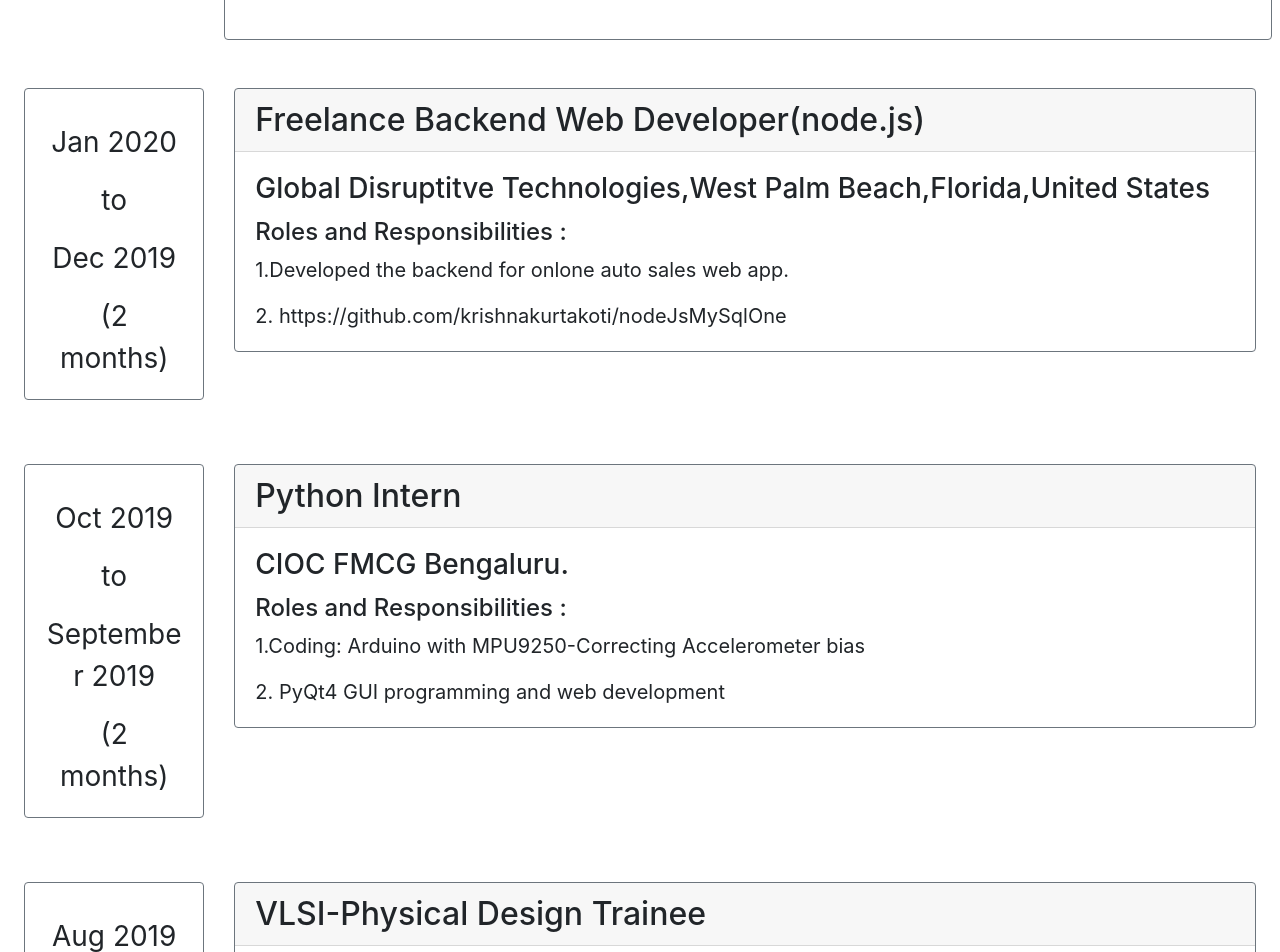
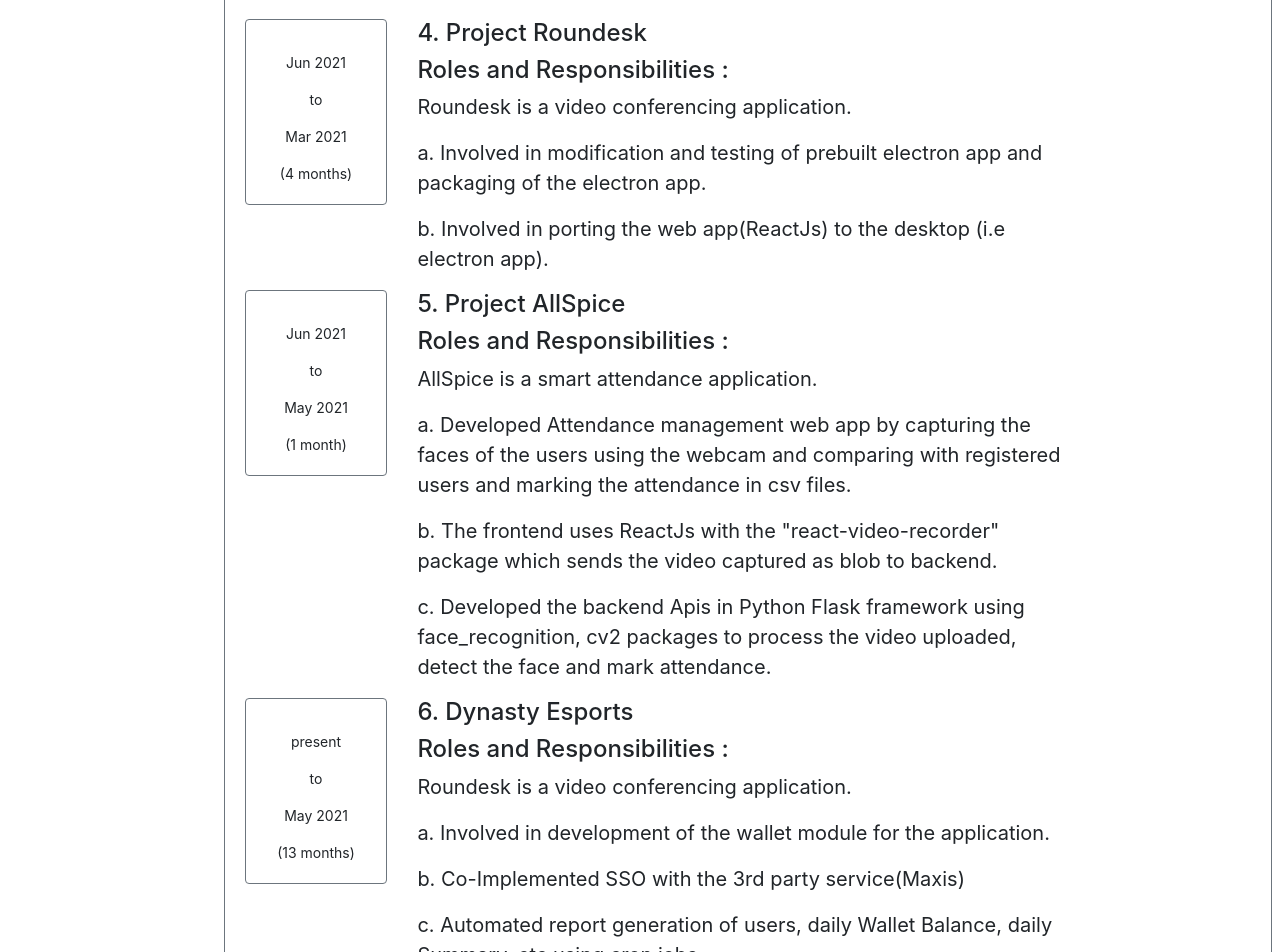
Before and after one commit to krishnakurtakoti/myProfileAngularOne, an Angular app: page / in a window 1280 px wide. Shown: the part 1800-2752 px from the top of the page. Built offline with nearby package versions, Linux system fonts and the light colour scheme.

Commit message:
Added the projects I worked on in ASZ Technologied Pvt. Ltd.

```diff
--- a/src/app/card-two/card-two.component.html
+++ b/src/app/card-two/card-two.component.html
@@ -21,13 +21,13 @@
     <!----  <span class="pull-right">$42</span> -->
   </div>
   <div class="col-sm-4">
-    <div  style="font-size:28px;color:black">+91 9606746385
+    <div style="font-size:28px;color:black">+91 9606746385
 
     </div>
-    <div  style="font-size:28px;color:black">+91 9845464690
+    <div style="font-size:28px;color:black">+91 9845464690
 
     </div>
-    <div  style="font-size:28px;color:black">
+    <div style="font-size:28px;color:black">
       080-23240599
     </div>
   </div>
@@ -43,7 +43,7 @@
 
         <p class="card-text" style="font-size:28px"> to </p>
         <p class="card-text" style="font-size:28px">Mar 2020</p>
-              <p class="card-text" style="font-size:28px"> (12 months)</p>
+        <p class="card-text" style="font-size:28px"> (28 months)</p>
 
       </div>
     </div>
@@ -61,7 +61,7 @@
             <div class="card border-secondary mb-3 text-center">
               <div class="card-body">
                 <h5 class="card-title"></h5>
-                    <p class="card-text" style="font-size:14px"> Present </p>
+                <p class="card-text" style="font-size:14px"> Mar 2021 </p>
 
                 <p class="card-text" style="font-size:14px"> to </p>
                 <p class="card-text" style="font-size:14px">Mar 2020</p>
@@ -76,9 +76,14 @@
             <h6 style="font-size:24px">1. Project Cycloan</h6>
 
             <h6 style="font-size:24px">Roles and Responsibilities :</h6>
-              <p class="card-text" style="font-size:20px"> a. Backend development of Cycloan project using the Nest.js framework, MongoDB database, mongoose models and queries, deployment in Elastic Compute Service (ECS) - Alibaba Cloud Compute Service. </p>
-              <p class="card-text" style="font-size:20px"> b. Integrating authentication service using Json tokens, integration with CRM module ( VTiger), Amazon Simple Notification Service (SNS),  BigchainDB - the blockchain database.</p>
-                <p class="card-text" style="font-size:20px"> c. Testing of the developed APIs in Postman and co-ordinating with the frontend team for integration.</p>
+            <p class="card-text" style="font-size:20px"> a. Backend development of Cycloan project using the Nest.js
+              framework, MongoDB database, mongoose models and queries, deployment in Elastic Compute Service (ECS) -
+              Alibaba Cloud Compute Service. </p>
+            <p class="card-text" style="font-size:20px"> b. Integrating authentication service using Json tokens,
+              integration with CRM module ( VTiger), Amazon Simple Notification Service (SNS), BigchainDB - the
+              blockchain database.</p>
+            <p class="card-text" style="font-size:20px"> c. Testing of the developed APIs in Postman and co-ordinating
+              with the frontend team for integration.</p>
           </div>
         </div>
         <div class="row mb-3">
@@ -104,11 +109,14 @@
             <p class="card-text" style="font-size:20px">
               This is a visualization project completed with Grafana and InfluxDB.
               The details are: </p>
-                    <p class="card-text" style="font-size:20px"> a. Grafana is dockerized and connected to InfluxDB provisioned in AliCloud as a service.</p>
+            <p class="card-text" style="font-size:20px"> a. Grafana is dockerized and connected to InfluxDB provisioned
+              in AliCloud as a service.</p>
             <p class="card-text" style="font-size:20px"> b. Writing to InfluxDB database with python scripts.</p>
-                    <p class="card-text" style="font-size:20px"> c. Grafana visualizations - Line Charts, Pie chart, World Map Panel.</p>
+            <p class="card-text" style="font-size:20px"> c. Grafana visualizations - Line Charts, Pie chart, World Map
+              Panel.</p>
             <p class="card-text" style="font-size:20px"> d. Building Grafana queries in SQL language with SQL team.</p>
-                    <p class="card-text" style="font-size:20px"> e. Running kubernetes cluster for the dockerized Grafana application.</p>
+            <p class="card-text" style="font-size:20px"> e. Running kubernetes cluster for the dockerized Grafana
+              application.</p>
           </div>
         </div>
 
@@ -134,17 +142,201 @@
             <h6 style="font-size:24px"> Roles and Responsibilities :</h6>
 
             <p class="card-text" style="font-size:20px">
-Devops - Developed entire flow from importing repositories into the Azure Repos, creating a build pipeline, release pipeline and testing the entire flow for Dotnet Core solution.
+              Devops - Developed entire flow from importing repositories into the Azure Repos, creating a build
+              pipeline, release pipeline and testing the entire flow for Dotnet Core solution.
               The details of the project are:
               The dotnet core solution contains 3 projects – Identity, Web app and Web Api
             </p>
             <p class="card-text" style="font-size:20px"> a. Azure Repos – The source code is maintained here. </p>
-        <p class="card-text" style="font-size:20px"> b. Azure App Service – 3 app services are running for dotnet projects - Identity, Web app and Web Api. </p>
-      <p class="card-text" style="font-size:20px"> c. Azure MSSQL Instance – The Identity, Web Api are connected to this MSSQL instance. </p>
-    <p class="card-text" style="font-size:20px"> d. Azure Devops – Build Pipeline and Release pipeline are built for continous integration and continous deployment helped with team. </p>
+            <p class="card-text" style="font-size:20px"> b. Azure App Service – 3 app services are running for dotnet
+              projects - Identity, Web app and Web Api. </p>
+            <p class="card-text" style="font-size:20px"> c. Azure MSSQL Instance – The Identity, Web Api are connected
+              to this MSSQL instance. </p>
+            <p class="card-text" style="font-size:20px"> d. Azure Devops – Build Pipeline and Release pipeline are built
+              for continous integration and continous deployment helped with team. </p>
+
+          </div>
+
+        </div>
+
+        <div class="row mb-3">
+          <div class="col-sm-2">
+            <div class="card border-secondary mb-3 text-center">
+              <div class="card-body">
+                <h5 class="card-title"></h5>
+                <p class="card-text" style="font-size:14px"> Jun 2021 </p>
+
+                <p class="card-text" style="font-size:14px"> to </p>
+                <p class="card-text" style="font-size:14px"> Mar 2021</p>
+                <p class="card-text" style="font-size:14px"> (4 months)</p>
 
               </div>
             </div>
+          </div>
+          <div class="col-sm-8">
+
+
+            <h6 style="font-size:24px">4. Project Roundesk</h6>
+
+            <h6 style="font-size:24px"> Roles and Responsibilities :</h6>
+
+            <p class="card-text" style="font-size:20px">
+              Roundesk is a video conferencing application.
+            </p>
+            <p class="card-text" style="font-size:20px"> a. Involved in modification and testing of prebuilt electron
+              app and packaging of the electron app. </p>
+            <p class="card-text" style="font-size:20px"> b. Involved in porting the web app(ReactJs) to the desktop (i.e
+              electron app).
+            </p>
+          </div>
+        </div>
+
+        <div class="row mb-3">
+          <div class="col-sm-2">
+            <div class="card border-secondary mb-3 text-center">
+              <div class="card-body">
+                <h5 class="card-title"></h5>
+                <p class="card-text" style="font-size:14px"> Jun 2021 </p>
+
+                <p class="card-text" style="font-size:14px"> to </p>
+                <p class="card-text" style="font-size:14px"> May 2021</p>
+                <p class="card-text" style="font-size:14px"> (1 month)</p>
+
+              </div>
+            </div>
+          </div>
+          <div class="col-sm-8">
+
+
+            <h6 style="font-size:24px">5. Project AllSpice</h6>
+
+            <h6 style="font-size:24px"> Roles and Responsibilities :</h6>
+
+            <p class="card-text" style="font-size:20px">
+              AllSpice is a smart attendance application.
+            </p>
+            <p class="card-text" style="font-size:20px"> a. Developed Attendance management web app by capturing the
+              faces of the users using the webcam and comparing with registered users and marking the attendance in csv
+              files. </p>
+            <p class="card-text" style="font-size:20px"> b. The frontend uses ReactJs with the "react-video-recorder"
+              package which sends the video captured as blob to backend.</p>
+            <p class="card-text" style="font-size:20px"> c. Developed the backend Apis in Python Flask framework using
+              face_recognition, cv2 packages to process the video uploaded, detect the face and mark attendance. </p>
+          </div>
+
+        </div>
+
+
+
+        <div class="row mb-3">
+          <div class="col-sm-2">
+            <div class="card border-secondary mb-3 text-center">
+              <div class="card-body">
+                <h5 class="card-title"></h5>
+                <p class="card-text" style="font-size:14px"> present </p>
+
+                <p class="card-text" style="font-size:14px"> to </p>
+                <p class="card-text" style="font-size:14px">May 2021</p>
+                <p class="card-text" style="font-size:14px"> (13 months)</p>
+
+              </div>
+            </div>
+          </div>
+          <div class="col-sm-8">
+
+
+            <h6 style="font-size:24px">6. Dynasty Esports</h6>
+
+            <h6 style="font-size:24px"> Roles and Responsibilities :</h6>
+
+            <p class="card-text" style="font-size:20px">
+              Roundesk is a video conferencing application.
+            </p>
+            <p class="card-text" style="font-size:20px"> a. Involved in development of the wallet module for the application. </p>
+            <p class="card-text" style="font-size:20px"> b. Co-Implemented SSO with the 3rd party service(Maxis)
+            </p>
+            <p class="card-text" style="font-size:20px"> c. Automated report generation of users, daily Wallet Balance, daily Summary, etc using cron jobs. </p>
+            <p class="card-text" style="font-size:20px"> d. Adding Apis for existing Serverless framework based application using Node.js and MongoDB, AWS integration. </p>
+            <p class="card-text" style="font-size:20px"> e. Monitoring the application, familiarity with bitbucket pipelines. </p>
+            <p class="card-text" style="font-size:20px"> f. Integrated 3rd party apis(Maxis) by using secure cryptography signature generation(SHA 256 - createHmac("SHA256", SECRET_KEY)). </p>
+            <p class="card-text" style="font-size:20px"> g. Frontend support for api integration. </p>
+            <p class="card-text" style="font-size:20px"> h. Co-design of the wallet topUp, refund, smsNotifications, report generation functionalities. </p>
+            <p class="card-text" style="font-size:20px"> i. Adopting microservice architecture, modifying structure of existing modules. </p>
+            <p class="card-text" style="font-size:20px"> j. AWS SQS service integration to lambda functions. </p>
+            <p class="card-text" style="font-size:20px"> k. Focus on making app more secure against cyber attacks - authorization checks for APIs. </p>
+            <p class="card-text" style="font-size:20px"> l. Chat service APIs - group chat functionality APIs. </p>
+            <p class="card-text" style="font-size:20px"> m. Random number generation for vouchers, voucher, campaign module development. </p>
+          </div>
+
+        </div>
+
+
+        <div class="row mb-3">
+          <div class="col-sm-2">
+            <div class="card border-secondary mb-3 text-center">
+              <div class="card-body">
+                <h5 class="card-title"></h5>
+                <p class="card-text" style="font-size:14px"> Jun 2022 </p>
+
+                <p class="card-text" style="font-size:14px"> to </p>
+                <p class="card-text" style="font-size:14px">Apr 2022</p>
+                <p class="card-text" style="font-size:14px"> (4 months)</p>
+
+              </div>
+            </div>
+          </div>
+          <div class="col-sm-8">
+
+
+            <h6 style="font-size:24px">7. Project OurAPPS</h6>
+
+            <h6 style="font-size:24px"> Roles and Responsibilities :</h6>
+
+            <p class="card-text" style="font-size:20px">
+              OurApps is a mobile application with node.JS backend for Admin.
+            </p>
+            <p class="card-text" style="font-size:20px"> a. Push notification issue for mobile application using Firebase, express.js backend, Postgres database in Heroku cloud, Typescript, batect environment for running the app. </p>
+            <p class="card-text" style="font-size:20px"> b. Fixing of the Admin app issues.
+            </p>
+          </div>
+
+        </div>
+
+
+
+        <div class="row mb-3">
+          <div class="col-sm-2">
+            <div class="card border-secondary mb-3 text-center">
+              <div class="card-body">
+                <h5 class="card-title"></h5>
+                <p class="card-text" style="font-size:14px"> Aug 2022 </p>
+
+                <p class="card-text" style="font-size:14px"> to </p>
+                <p class="card-text" style="font-size:14px">Jul 2022</p>
+                <p class="card-text" style="font-size:14px"> (1 months)</p>
+
+              </div>
+            </div>
+          </div>
+          <div class="col-sm-8">
+
+
+            <h6 style="font-size:24px">8. Project Ecommerce MGMT</h6>
+
+            <h6 style="font-size:24px"> Roles and Responsibilities :</h6>
+
+            <p class="card-text" style="font-size:20px">
+              Ecommerce MGMT is a ecommerce application.
+            </p>
+            <p class="card-text" style="font-size:20px"> a.  </p>
+            <p class="card-text" style="font-size:20px"> b.
+            </p>
+          </div>
+
+        </div>
+
+
+
       </div>
     </div>
   </div>
@@ -170,7 +362,8 @@
         Freelance Backend Web Developer(node.js)
       </h5>
       <div class="card-body">
-              <h5 class="card-title" style="font-size:28px">Global Disruptitve Technologies,West Palm Beach,Florida,United States</h5>
+        <h5 class="card-title" style="font-size:28px">Global Disruptitve Technologies,West Palm Beach,Florida,United
+          States</h5>
         <h6 style="font-size:24px">Roles and Responsibilities :</h6>
         <p class="card-text" style="font-size:20px">1.Developed the backend for onlone auto sales web app. </p>
         <p class="card-text" style="font-size:20px">2.<a> https://github.com/krishnakurtakoti/nodeJsMySqlOne</a></p>
@@ -206,7 +399,7 @@
         <h5 class="card-title" style="font-size:28px">CIOC FMCG Bengaluru.</h5>
         <h6 style="font-size:24px">Roles and Responsibilities :</h6>
         <p class="card-text" style="font-size:20px">1.Coding: Arduino with MPU9250-Correcting Accelerometer bias </p>
-              <p class="card-text" style="font-size:20px">2. PyQt4 GUI  programming and web development</p>
+        <p class="card-text" style="font-size:20px">2. PyQt4 GUI programming and web development</p>
 
       </div>
     </div>
@@ -237,8 +430,10 @@
         <h5 class="card-title" style="font-size:28px">Banashree Renewable Energy System Private Limited, Bengaluru.
         </h5>
         <h6 style="font-size:24px">Roles and Responsibilities :</h6>
-              <p class="card-text" style="font-size:20px">1. Used Aprisa Physical design tool for power analysis and  implementing power reduction techniques using Banashree’s standard cell library. </p>
-              <p class="card-text" style="font-size:20px">2. Implementing low power VLSI methodologies and cell optimization using Banashree’s standard cell library.</p>
+        <p class="card-text" style="font-size:20px">1. Used Aprisa Physical design tool for power analysis and
+          implementing power reduction techniques using Banashree’s standard cell library. </p>
+        <p class="card-text" style="font-size:20px">2. Implementing low power VLSI methodologies and cell optimization
+          using Banashree’s standard cell library.</p>
 
       </div>
     </div>
@@ -268,8 +463,11 @@
       <div class="card-body">
         <h5 class="card-title" style="font-size:28px">Puthur Infotech Private Limited, Bengaluru.</h5>
         <h6 style="font-size:24px">Roles and Responsibilities :</h6>
-              <p class="card-text" style="font-size:20px">1. Testing and repair of hardware boards, motherboards (LGA775, H55, G31, H61, AM2,  AM3 socket motherboards. Testing of processors.</p>
-              <p class="card-text" style="font-size:20px">2. Fault diagonosis of hardware devices - mouse, keyboard, SMPS, Cisco 2960 switches, CPU fan, hard disks and possible repairs.Technical support like Operating system installation and troubleshoot in servers,desktops,thin-clients.Device drivers installation.</p>
+        <p class="card-text" style="font-size:20px">1. Testing and repair of hardware boards, motherboards (LGA775,
+          H55, G31, H61, AM2, AM3 socket motherboards. Testing of processors.</p>
+        <p class="card-text" style="font-size:20px">2. Fault diagonosis of hardware devices - mouse, keyboard, SMPS,
+          Cisco 2960 switches, CPU fan, hard disks and possible repairs.Technical support like Operating system
+          installation and troubleshoot in servers,desktops,thin-clients.Device drivers installation.</p>
 
       </div>
     </div>
@@ -281,7 +479,7 @@
     <div class="card border-secondary mb-3 text-center">
       <div class="card-body">
         <h5 class="card-title"></h5>
-                  <p class="card-text" style="font-size:28px"> Mar 2018  </p>
+        <p class="card-text" style="font-size:28px"> Mar 2018 </p>
 
         <p class="card-text" style="font-size:28px"> to </p>
         <p class="card-text" style="font-size:28px"> Dec 2017 </p>
@@ -298,10 +496,14 @@
 
       </h5>
       <div class="card-body">
-                  <h5 class="card-title" style="font-size:28px">Pearson India Education Services Private Limited, Bengaluru.</h5>
+        <h5 class="card-title" style="font-size:28px">Pearson India Education Services Private Limited, Bengaluru.
+        </h5>
         <h6 style="font-size:24px">Roles and Responsibilities :</h6>
-                  <p class="card-text" style="font-size:20px">1. Involved in content proof-reading,content enhancement of Pearson’s MyPedia Digital Learning Solutions.</p>
-                  <p class="card-text" style="font-size:20px">2. Reviewing content of MyPedia Curricula delivered through textbooks, software, and mobile apps which includes year-on-year assessments that measure student's growth in Cognitive Skills - Recall, Understanding, Application and Higher-Order Thinking Skills.</p>
+        <p class="card-text" style="font-size:20px">1. Involved in content proof-reading,content enhancement of
+          Pearson’s MyPedia Digital Learning Solutions.</p>
+        <p class="card-text" style="font-size:20px">2. Reviewing content of MyPedia Curricula delivered through
+          textbooks, software, and mobile apps which includes year-on-year assessments that measure student's growth
+          in Cognitive Skills - Recall, Understanding, Application and Higher-Order Thinking Skills.</p>
 
       </div>
     </div>
```
Lines whose indentation alone changed are shown as unchanged.
